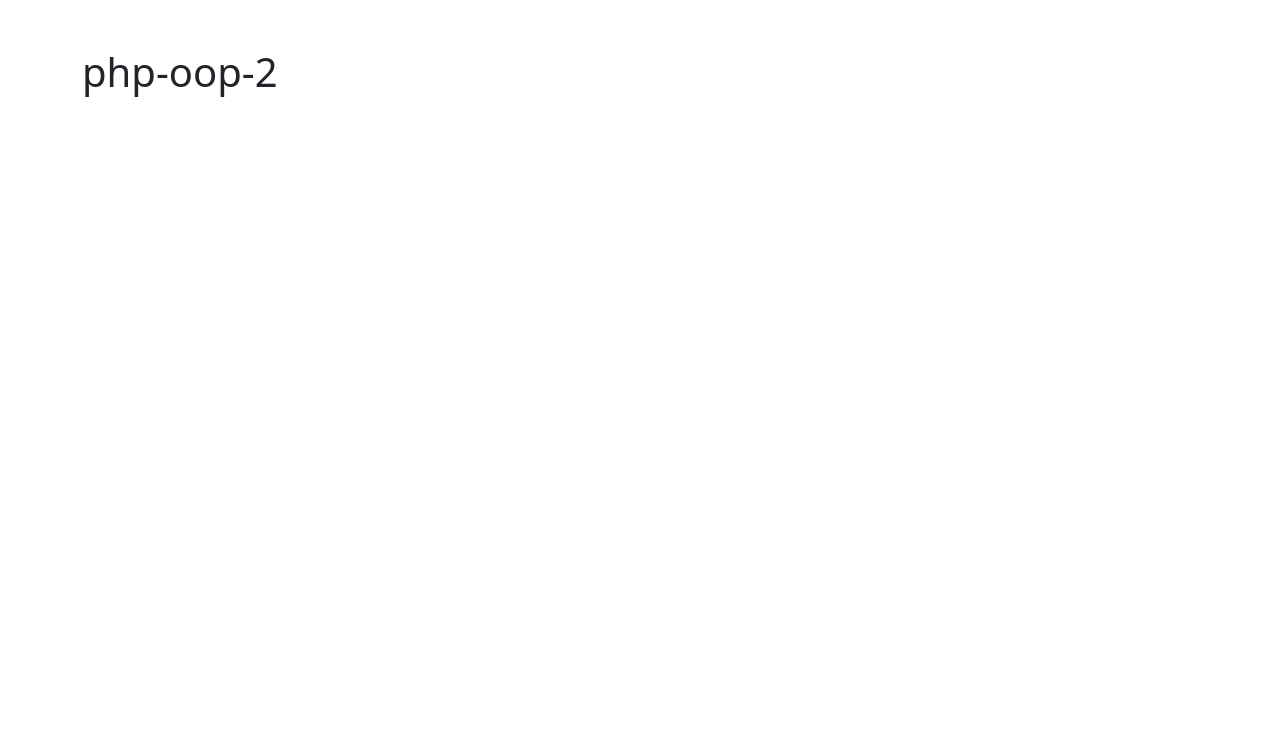
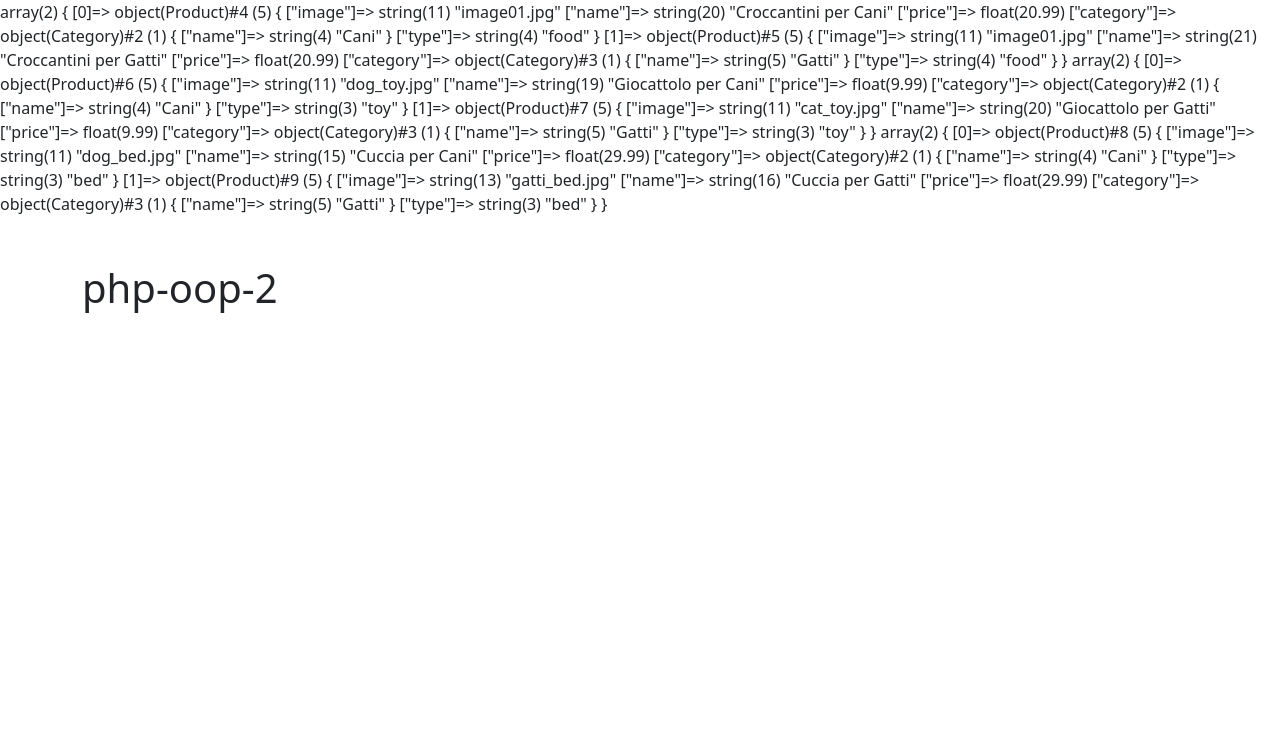
Before and after one commit to Jomar-Navarro/php-oop-2, a PHP site: page / in a window 1280 px wide. Before the commit the part shown is almost empty. Shown: the top 751 px of the page. Run offline with PHP 8.4, Linux system fonts and the light colour scheme.

Commit message:
[add] product and categories

```diff
--- /dev/null
+++ b/Data/db.php
@@ -0,0 +1,20 @@
+<?php
+
+require_once __DIR__ . '/../Model/Product.php';
+require_once __DIR__ . '/../Model/Category.php';
+
+$foodProduct = [
+  new Product('image01.jpg', 'Croccantini per Cani', 20.99, $categoryCani, 'food'),
+  new Product('image01.jpg', 'Croccantini per Gatti', 20.99, $categoryGatti, 'food')
+];
+
+
+$toyProduct = [
+  new Product('dog_toy.jpg', 'Giocattolo per Cani', 9.99, $categoryCani, 'toy'),
+  new Product('cat_toy.jpg', 'Giocattolo per Gatti', 9.99, $categoryGatti, 'toy')
+];
+
+$bedProduct = [
+  new Product('dog_bed.jpg', 'Cuccia per Cani', 29.99, $categoryCani, 'bed'),
+  new Product('gatti_bed.jpg', 'Cuccia per Gatti', 29.99, $categoryGatti, 'bed'),
+];
--- /dev/null
+++ b/Model/Category.php
@@ -0,0 +1,15 @@
+<?php
+
+class Category
+{
+  public $name;
+
+  public function __construct($_name)
+  {
+    $this->name = $_name;
+  }
+}
+
+
+$categoryCani = new Category('Cani');
+$categoryGatti = new Category('Gatti');
--- a/Model/Product.php
+++ b/Model/Product.php
@@ -1,4 +1,5 @@
 <?php
+
 
 class Product
 {
@@ -8,7 +9,7 @@ class Product
   public $category;
   public $type;
 
-  public function __construct(string $_image, string $_name, int $_price, string $_category, string $_type)
+  public function __construct(string $_image, string $_name, $_price, $_category, string $_type)
   {
     $this->image = $_image;
     $this->name = $_name;
--- a/index.php
+++ b/index.php
@@ -1,7 +1,12 @@
 <?php
 
 require_once __DIR__ . '/Model/Product.php';
+require_once __DIR__ . '/Data/db.php';
 
+
+var_dump($foodProduct);
+var_dump($toyProduct);
+var_dump($bedProduct)
 ?>
 
 <!DOCTYPE html>
```
